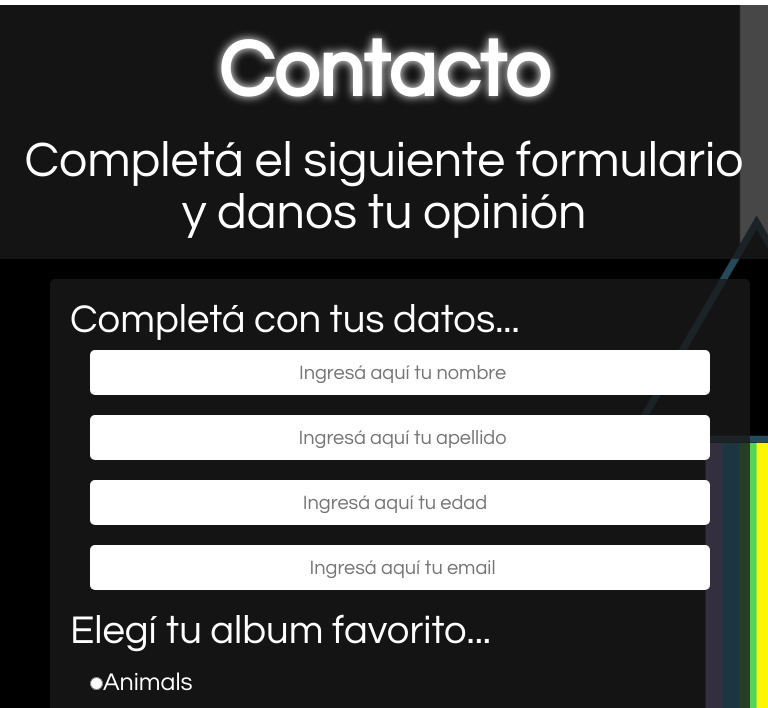
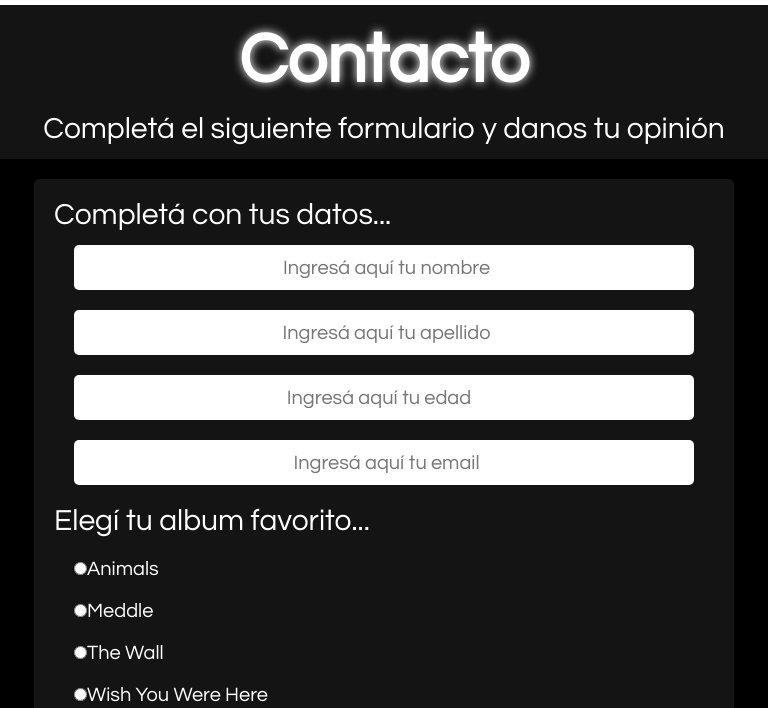
Before and after one commit to manuelAgustinRodriguezGarcia/PF-rodriguezGarcia, a website: page pages/contacto.html in a window 768 px wide. Shown: the part 71-779 px from the top of the page. Drawn offline with nearby package versions, Linux system fonts and the light colour scheme.

Commit message:
Ajuste Contacto para que sea responsive para tablet

```diff
--- a/sass/layout/mediaqueries.scss
+++ b/sass/layout/mediaqueries.scss
@@ -622,4 +622,56 @@
       }
     }
   }
+  //tablet-contacto
+  .fondo-contacto-fixed {
+    background-image: none;
+    display: flex;
+    flex-direction: column;
+    align-items: center;
+    gap: 20px;
+  }
+  .titulo-contacto {
+    display: flex;
+    flex-direction: column;
+    width: 100%;
+    gap: 10px;
+    h1 {
+      font-size: 70px;
+      padding: 0;
+      padding-top: 15px;
+    }
+    p {
+      font-size: 30px;
+      margin: 0;
+      padding: 0;
+      padding-bottom: 15px;
+    }
+  }
+  .form {
+    margin: 0;
+    p {
+      font-size: 30px;
+    }
+    label {
+      font-size: 20px;
+    }
+    &-datos {
+      p {
+        margin-bottom: 15px;
+      }
+    }
+    &-coment {
+      p {
+        margin-bottom: 0;
+      }
+      &-box {
+        padding-top: 0;
+        height: auto;
+        textarea {
+          font-size: 25px;
+          padding: 5px;
+        }
+      }
+    }
+  }
 }
```
Also changed, not shown: css/styles.css, 1 other file.
